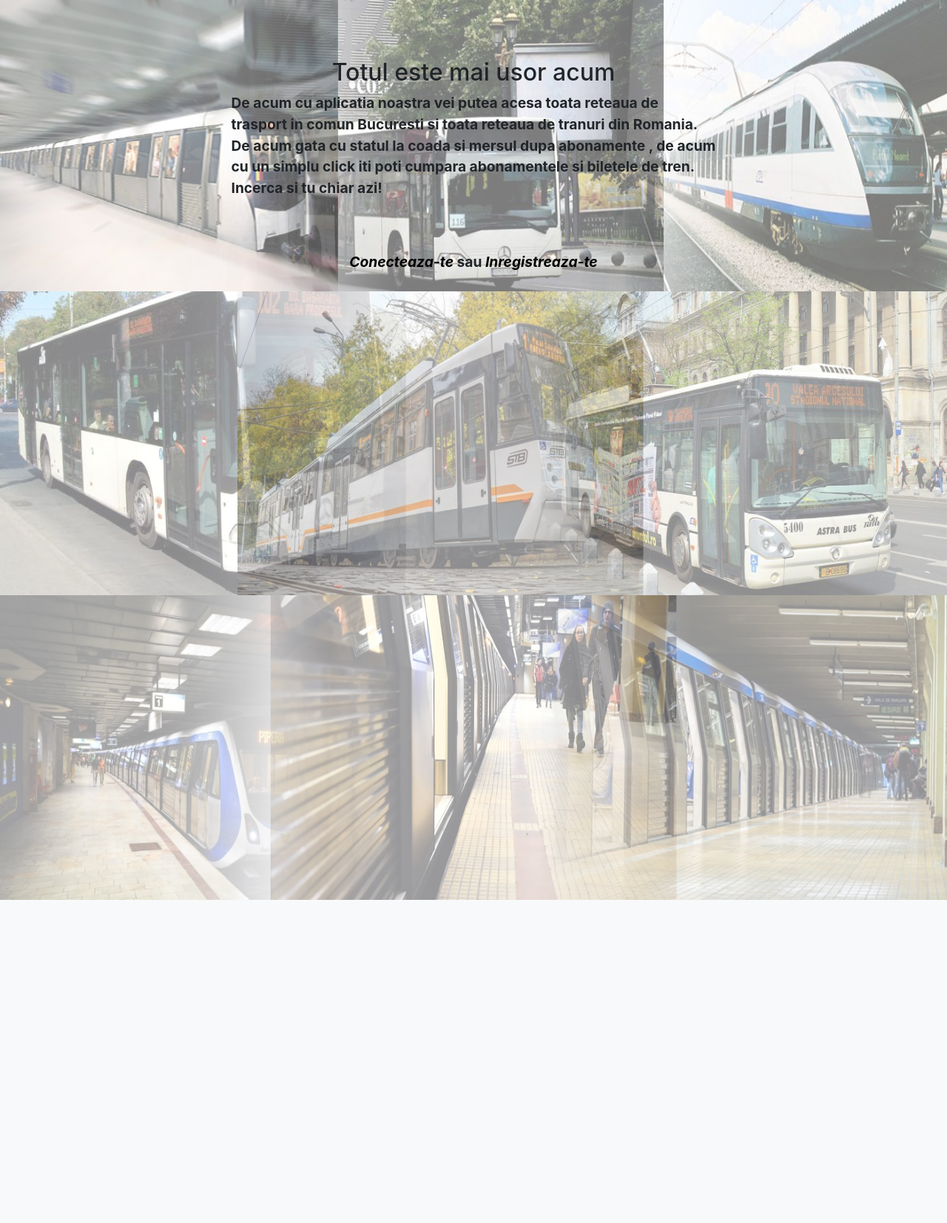
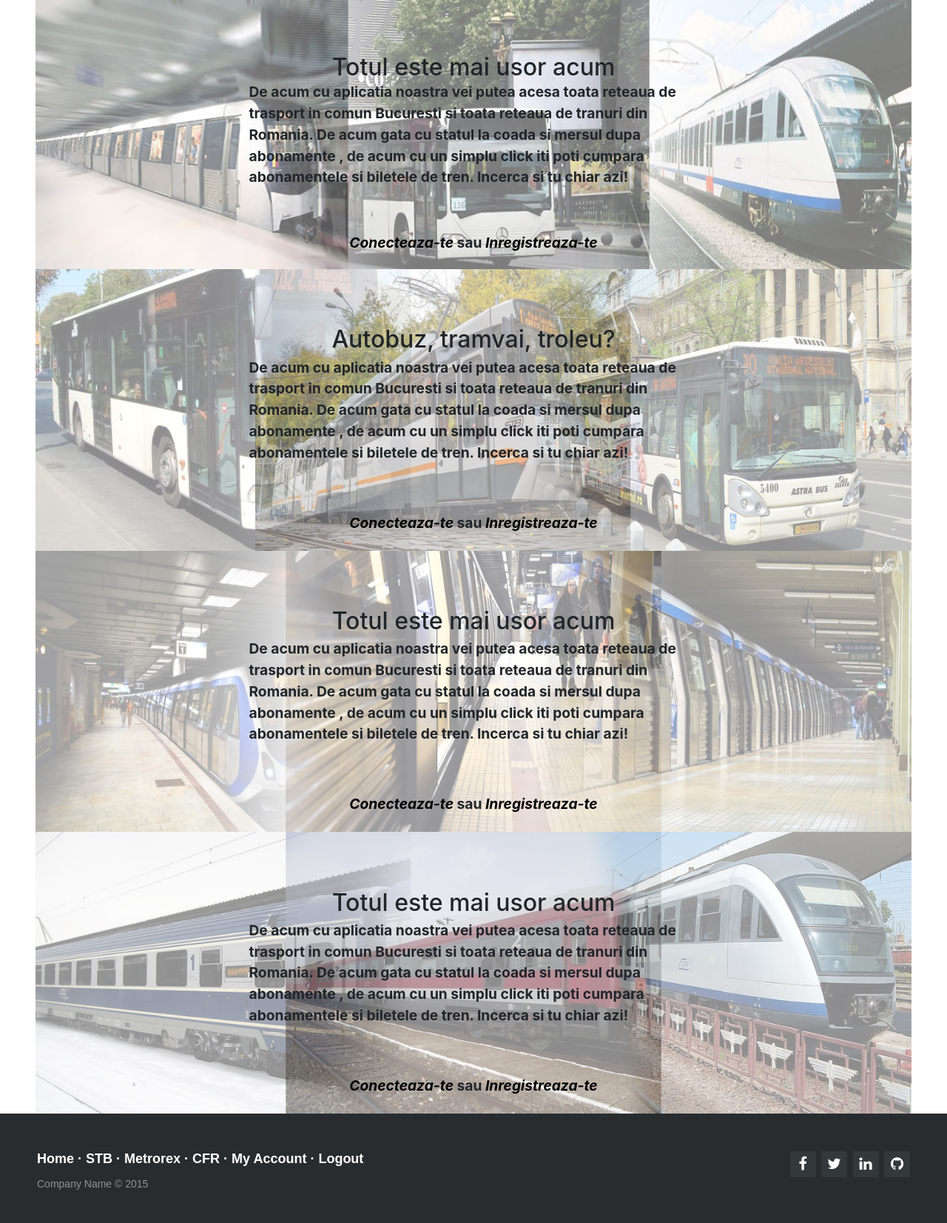
Before and after one commit to clementlarisa/TransitApp, a PHP site: page /home.php in a window 1280 px wide. Shown: the part 56-1710 px from the top of the page at 74% size. Before the commit the page ends 1273 px from the top, so only its background shows below. Run offline with PHP 8.4, Linux system fonts and the light colour scheme; the visitor is signed in with stand-in values (Sample User, id 1); some libraries are stand-ins or nearby versions.

Commit message:
Stefan Commit

```diff
--- /dev/null
+++ b/CSS/footer.css
@@ -0,0 +1,75 @@
+.footer-distributed{
+	background-color: #292c2f;
+	box-shadow: 0 1px 1px 0 rgba(0, 0, 0, 0.12);
+	box-sizing: border-box;
+	width: 100%;
+	text-align: left;
+	font: normal 16px sans-serif;
+	position:relative;
+	bottom:0;
+	padding: 45px 50px;
+	margin-top: 0px;
+}
+
+.footer-distributed .footer-left p{
+	color:  #8f9296;
+	font-size: 14px;
+	margin: 0;
+}
+
+/* Footer links */
+
+.footer-distributed p.footer-links{
+	font-size:18px;
+	font-weight: bold;
+	color:  #ffffff;
+	margin: 0 0 10px;
+	padding: 0;
+}
+
+.footer-distributed p.footer-links a{
+	display:inline-block;
+	line-height: 1.8;
+	text-decoration: none;
+	color:  inherit;
+}
+
+.footer-distributed .footer-right{
+	float: right;
+	margin-top: 6px;
+	max-width: 180px;
+}
+
+.footer-distributed .footer-right a{
+	display: inline-block;
+	width: 35px;
+	height: 35px;
+	background-color:  #33383b;
+	border-radius: 2px;
+
+	font-size: 20px;
+	color: #ffffff;
+	text-align: center;
+	line-height: 35px;
+
+	margin-left: 3px;
+}
+
+/* If you don't want the footer to be responsive, remove these media queries */
+
+@media (max-width: 600px) {
+
+	.footer-distributed .footer-left,
+	.footer-distributed .footer-right{
+		text-align: center;
+	}
+
+	.footer-distributed .footer-right{
+		float: none;
+		margin: 0 auto 20px;
+	}
+
+	.footer-distributed .footer-left p.footer-links{
+		line-height: 1.8;
+	}
+}
--- /dev/null
+++ b/JS/footer.js
@@ -0,0 +1,31 @@
+document.write("<footer class=\"footer-distributed\">\n" +
+    "\n" +
+    "\t\t\t<div class=\"footer-right\">\n" +
+    "\n" +
+    "\t\t\t\t<a href=\"#\"><i class=\"fa fa-facebook\"></i></a>\n" +
+    "\t\t\t\t<a href=\"#\"><i class=\"fa fa-twitter\"></i></a>\n" +
+    "\t\t\t\t<a href=\"#\"><i class=\"fa fa-linkedin\"></i></a>\n" +
+    "\t\t\t\t<a href=\"#\"><i class=\"fa fa-github\"></i></a>\n" +
+    "\n" +
+    "\t\t\t</div>\n" +
+    "\n" +
+    "\t\t\t<div class=\"footer-left\">\n" +
+    "\n" +
+    "\t\t\t\t<p class=\"footer-links\">\n" +
+    "\t\t\t\t\t<a href=\"home.php\">Home</a>\n" +
+    "\t\t\t\t\t·\n" +
+    "\t\t\t\t\t<a href=\"stb.php\">STB</a>\n" +
+    "\t\t\t\t\t·\n" +
+    "\t\t\t\t\t<a href=\"#\">Metrorex</a>\n" +
+    "\t\t\t\t\t·\n" +
+    "\t\t\t\t\t<a href=\"#\">CFR</a>\n" +
+    "\t\t\t\t\t·\n" +
+    "\t\t\t\t\t<a href=\"my_account.php\">My Account</a>\n" +
+    "\t\t\t\t\t·\n" +
+    "\t\t\t\t\t<a href=\"logout.php\">Logout</a>\n" +
+    "\t\t\t\t</p>\n" +
+    "\n" +
+    "\t\t\t\t<p>Company Name &copy; 2015</p>\n" +
+    "\t\t\t</div>\n" +
+    "\n" +
+    "\t\t</footer>")
--- a/change_email.php
+++ b/change_email.php
@@ -12,8 +12,8 @@ include_once('server.php');
 
 <div class="container">
     <div style="width: 500px; margin: 50px auto;">
-        <form method="post" action="new_user.php">
-            <center><h2>Inregistrare User</h2></center>
+        <form method="post" action="change_email.php">
+            <center><h2>Schimbare email</h2></center>
             <hr/>
             <?php
             if(isset($successMsg)){
@@ -32,7 +32,7 @@ include_once('server.php');
             </div>
 
             <div class="form-group">
-                <center><input type="submit" name="change_email" value="Inregistrare" class="btn btn-primary"></center>
+                <center><input type="submit" name="change_email" value="Schima email" class="btn btn-primary"></center>
             </div>
             <hr/>
             <a href="my_account_edit.php">Inapoi</a>
--- a/change_password.php
+++ b/change_password.php
@@ -12,8 +12,8 @@ include_once('server.php');
 
 <div class="container">
     <div style="width: 500px; margin: 50px auto;">
-        <form method="post" action="new_user.php">
-            <center><h2>Inregistrare User</h2></center>
+        <form method="post" action="change_password.php">
+            <center><h2>Schimbare parola</h2></center>
             <hr/>
             <?php
             if(isset($successMsg)){
@@ -36,7 +36,7 @@ include_once('server.php');
             </div>
 
             <div class="form-group">
-                <center><input type="submit" name="change_password" value="Inregistrare" class="btn btn-primary"></center>
+                <center><input type="submit" name="change_password" value="Schimbare parola" class="btn btn-primary"></center>
             </div>
             <hr/>
             <a href="my_account_edit.php">Back</a>
--- a/change_username.php
+++ b/change_username.php
@@ -12,8 +12,8 @@ include_once('server.php');
 
 <div class="container">
     <div style="width: 500px; margin: 50px auto;">
-        <form method="post" action="new_user.php">
-            <center><h2>Inregistrare User</h2></center>
+        <form method="post" action="change_username.php">
+            <center><h2>Schimbare username</h2></center>
             <hr/>
             <?php
             if(isset($successMsg)){
@@ -34,7 +34,7 @@ include_once('server.php');
 
 
             <div class="form-group">
-                <center><input type="submit" name="change_username" value="Inregistrare" class="btn btn-primary"></center>
+                <center><input type="submit" name="change_username" value="Schimbare username" class="btn btn-primary"></center>
             </div>
             <hr/>
             <a href="my_account_edit.php">Back</a>
--- a/home.php
+++ b/home.php
@@ -4,7 +4,9 @@
 <html>
 <head>
     <title>Home</title>
+    <link rel="stylesheet" href="CSS/footer.css">
     <link rel="stylesheet" href="https://stackpath.bootstrapcdn.com/bootstrap/4.3.1/css/bootstrap.min.css" integrity="sha384-ggOyR0iXCbMQv3Xipma34MD+dH/1fQ784/j6cY/iJTQUOhcWr7x9JvoRxT2MZw1T" crossorigin="anonymous">
+    <link rel="stylesheet" href="http://maxcdn.bootstrapcdn.com/font-awesome/4.2.0/css/font-awesome.min.css">
     <style>
         .title-image{
             position: absolute;
@@ -34,7 +36,7 @@
 <?php } else { ?>
     <script src = "JS/menu.js"></script>
 <?php } ?>
-    <div style = "width:100% float: left">
+    <div class="ml-5 mr-5" style = "width:100% float: left">
         <div class="row" >
             <div class="col-sm">
                 <img src = "Imagini/PrimaImagineHome.jpg" style = "width:100%">
@@ -49,12 +51,36 @@
         <div class = "row">
             <div class="col-sm">
                 <img src = "Imagini/SecondImageHome.jpg" style = "width:100%">
+                <h2 class="title-image">Autobuz, tramvai, troleu?</h2>
+                <p class = "text-image">De acum cu aplicatia noastra vei putea acesa toata reteaua de trasport in comun Bucuresti si toata reteaua de tranuri
+                    din Romania. De acum gata cu statul la coada si mersul dupa abonamente , de acum cu un simplu click iti poti cumpara abonamentele
+                    si biletele de tren. Incerca si tu chiar azi!</p>
+
+                <p class="text-image" style = "top:90%"><a href="login.php" class = "a">Conecteaza-te</a> sau <a href="new_user.php" class = "a">Inregistreaza-te</a> </p>
             </div>
         </div>
         <div class = row>
             <div class="col-sm">
                 <img src = "Imagini/ThirdImageHome.jpg" style = "width:100%">
+                <h2 class="title-image">Totul este mai usor acum</h2>
+                <p class = "text-image">De acum cu aplicatia noastra vei putea acesa toata reteaua de trasport in comun Bucuresti si toata reteaua de tranuri
+                    din Romania. De acum gata cu statul la coada si mersul dupa abonamente , de acum cu un simplu click iti poti cumpara abonamentele
+                    si biletele de tren. Incerca si tu chiar azi!</p>
+
+                <p class="text-image" style = "top:90%"><a href="login.php" class = "a">Conecteaza-te</a> sau <a href="new_user.php" class = "a">Inregistreaza-te</a> </p>
+            </div>
+        </div>
+        <div class = row>
+            <div class="col-sm">
+                <img src = "Imagini/FourthImageHome.jpg" style = "width:100%">
+                <h2 class="title-image">Totul este mai usor acum</h2>
+                <p class = "text-image">De acum cu aplicatia noastra vei putea acesa toata reteaua de trasport in comun Bucuresti si toata reteaua de tranuri
+                    din Romania. De acum gata cu statul la coada si mersul dupa abonamente , de acum cu un simplu click iti poti cumpara abonamentele
+                    si biletele de tren. Incerca si tu chiar azi!</p>
+
+                <p class="text-image" style = "top:90%"><a href="login.php" class = "a">Conecteaza-te</a> sau <a href="new_user.php" class = "a">Inregistreaza-te</a> </p>
             </div>
         </div>
     </div>
+    <script src="JS/footer.js"></script>
 </body>
--- a/my_account_edit.php
+++ b/my_account_edit.php
@@ -5,11 +5,13 @@ if($_SESSION['logged_in']){
     <html>
     <head>
         <title><?php echo $_SESSION['first_name'] ."'s".' ' . 'Account'?></title>
+        <link rel="stylesheet" href="CSS/footer.css">
         <link rel="stylesheet" href="https://stackpath.bootstrapcdn.com/bootstrap/4.3.1/css/bootstrap.min.css" integrity="sha384-ggOyR0iXCbMQv3Xipma34MD+dH/1fQ784/j6cY/iJTQUOhcWr7x9JvoRxT2MZw1T" crossorigin="anonymous">
+        <link rel="stylesheet" href="http://maxcdn.bootstrapcdn.com/font-awesome/4.2.0/css/font-awesome.min.css">
     </head>
     <body>
     <script src = "JS/menuAfterLogin.js"></script>
-    <div class="container">
+    <div class="container bg-light" style="height:100%;">
         <div class="row  bg-light">
             <div class="col-md-auto mt-5">
                 <script src ="JS/myAccountVertMenu.js"></script>
@@ -49,7 +51,7 @@ if($_SESSION['logged_in']){
             </div>
         </div>
     </div>
-
+    <script src="JS/footer.js"></script>
     </body>
     </html>
 <?php } else {
--- a/my_account_history.php
+++ b/my_account_history.php
@@ -6,7 +6,9 @@ if($_SESSION['logged_in']){
     <html>
     <head>
         <title><?php echo $_SESSION['first_name'] ."'s".' ' . 'Account'?></title>
+        <link rel="stylesheet" href="CSS/footer.css">
         <link rel="stylesheet" href="https://stackpath.bootstrapcdn.com/bootstrap/4.3.1/css/bootstrap.min.css" integrity="sha384-ggOyR0iXCbMQv3Xipma34MD+dH/1fQ784/j6cY/iJTQUOhcWr7x9JvoRxT2MZw1T" crossorigin="anonymous">
+        <link rel="stylesheet" href="http://maxcdn.bootstrapcdn.com/font-awesome/4.2.0/css/font-awesome.min.css">
         <style>
             .history{
                 width:100%;
@@ -22,7 +24,7 @@ if($_SESSION['logged_in']){
     </head>
     <body>
     <script src = "JS/menuAfterLogin.js"></script>
-    <div class="container">
+    <div class="container bg-light" style="height:100%;">
         <div class="row  bg-light">
             <div class="col-md-auto mt-5">
                 <script src ="JS/myAccountVertMenu.js"></script>
@@ -60,6 +62,7 @@ if($_SESSION['logged_in']){
             </div>
         </div>
     </div>
+    <script src="JS/footer.js"></script>
 
     </body>
     </html>
--- a/server.php
+++ b/server.php
@@ -63,7 +63,7 @@ if(!isset($_SESSION))
     if(isset($_POST['change_username'])){
         $user = 'user_id';
         $username = mysqli_real_escape_string($db , $_POST['username']);
-        $query = "UPDATE user SET username = $username WHERE id_user = $_SESSION[$user]";
+        $query = "UPDATE user SET username = '$username' WHERE id_user = '$_SESSION[$user]'";
         $_SESSION['username'] = $username;
         print $query;
         mysqli_query($db, $query);
@@ -83,7 +83,7 @@ if(!isset($_SESSION))
         if(count($errors)==0)
         {
             $user = 'user_id';
-            $query = "UPDATE user SET password = $password_1 WHERE id_user = $_SESSION[$user]";
+            $query = "UPDATE user SET password = $password_1 WHERE id_user = '$_SESSION[$user]'";
             mysqli_query($db,$query);
             header('location: login.php');
         }
@@ -92,7 +92,7 @@ if(!isset($_SESSION))
     if(isset($_POST['change_email'])){
         $user = 'user_id';
         $email = mysqli_real_escape_string($db , $_POST['email']);
-        $query = "UPDATE user SET email = $email WHERE id_user = $_SESSION[$user]";
+        $query = "UPDATE user SET email = $email WHERE id_user = '$_SESSION[$user]'";
         print $query;
         mysqli_query($db, $query);
         header('location: login.php');
```
Also changed, not shown: delete_user.php (added, +8 -0 lines), my_account.php (+5 -3 lines), Imagini/FourthImageHome.jpg (added).
